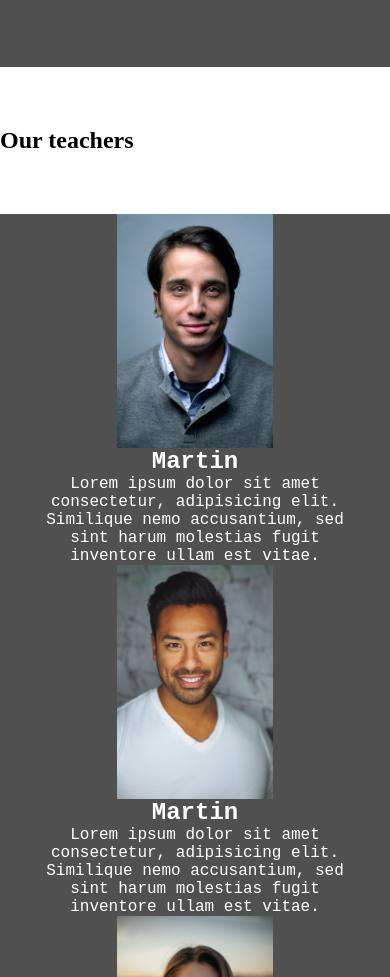
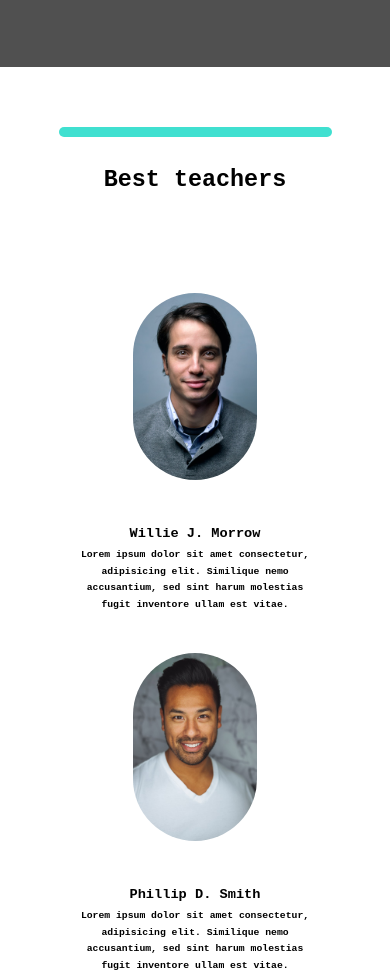
Before and after one commit to Anarasty/prog-courses-website, a plain HTML site: page index.html in a window 390 px wide. Shown: the part 2900-3877 px from the top of the page. Drawn offline with nearby package versions, Linux system fonts and the light colour scheme; a web font is replaced by a local one.

Commit message:
responsive teacher bar

```diff
--- a/index.html
+++ b/index.html
@@ -70,25 +70,25 @@
         </div>
     </div>
 </section>
-
+<div class="line"></div>
 <section class="teachers">
     <div class="title">
-        <h1>Our teachers</h1>
+        <h1>Best teachers</h1>
     </div>
     <div class="row">
         <div class="col">
             <img src="assets/pers1.jpg" alt="martin">
-            <h2>Martin</h2>
+            <h2>Willie J. Morrow</h2>
             <p>Lorem ipsum dolor sit amet consectetur, adipisicing elit. Similique nemo accusantium, sed sint harum molestias fugit inventore ullam est vitae.</p>
         </div>
         <div class="col">
             <img src="assets/pers2.jpg" alt="martin">
-            <h2>Martin</h2>
+            <h2>Phillip D. Smith</h2>
             <p>Lorem ipsum dolor sit amet consectetur, adipisicing elit. Similique nemo accusantium, sed sint harum molestias fugit inventore ullam est vitae.</p>
         </div>
         <div class="col">
             <img src="assets/pers3.jpg" alt="martin">
-            <h2>Martin</h2>
+            <h2>Linda W. Jackson</h2>
             <p>Lorem ipsum dolor sit amet consectetur, adipisicing elit. Similique nemo accusantium, sed sint harum molestias fugit inventore ullam est vitae.</p>
         </div>
     </div>
--- a/style.css
+++ b/style.css
@@ -260,22 +260,44 @@ header {
 
 /* TEACHERS SECTION STYLING */
 
+.teachers .title {
+    text-align: center;
+    font-size: 4vmin;
+    font-family: 'Red Hat Mono', monospace;
+}
+
 .teachers .row{
     display: flex;
     justify-content: space-between;
     align-items: center;
-    width: 100%;
+    width: 80%;
     margin: 60px auto;
     text-align: center;
     font-family: 'Red Hat Mono', monospace;
-    background: var(--grey);
-    color: var(--white);
 }
 
 .teachers img {
     width: 50%;
+    border-radius: 100px;
+    margin: 40px auto;
+    transition: 0.5s ease;
 }
 
+.teachers img:hover {
+    transform: scale(1.1);
+    box-shadow: 0px 0px 20px var(--turquoise);
+}
+
+.teachers h2 {
+    font-size: 3.5vmin;
+    line-height: 2;
+}
+
+.teachers p {
+    font-size: 2.5vmin;
+    font-weight: 900;
+    line-height: 1.7;
+}
 
 
 @media screen and (max-width: 992px) {
```
